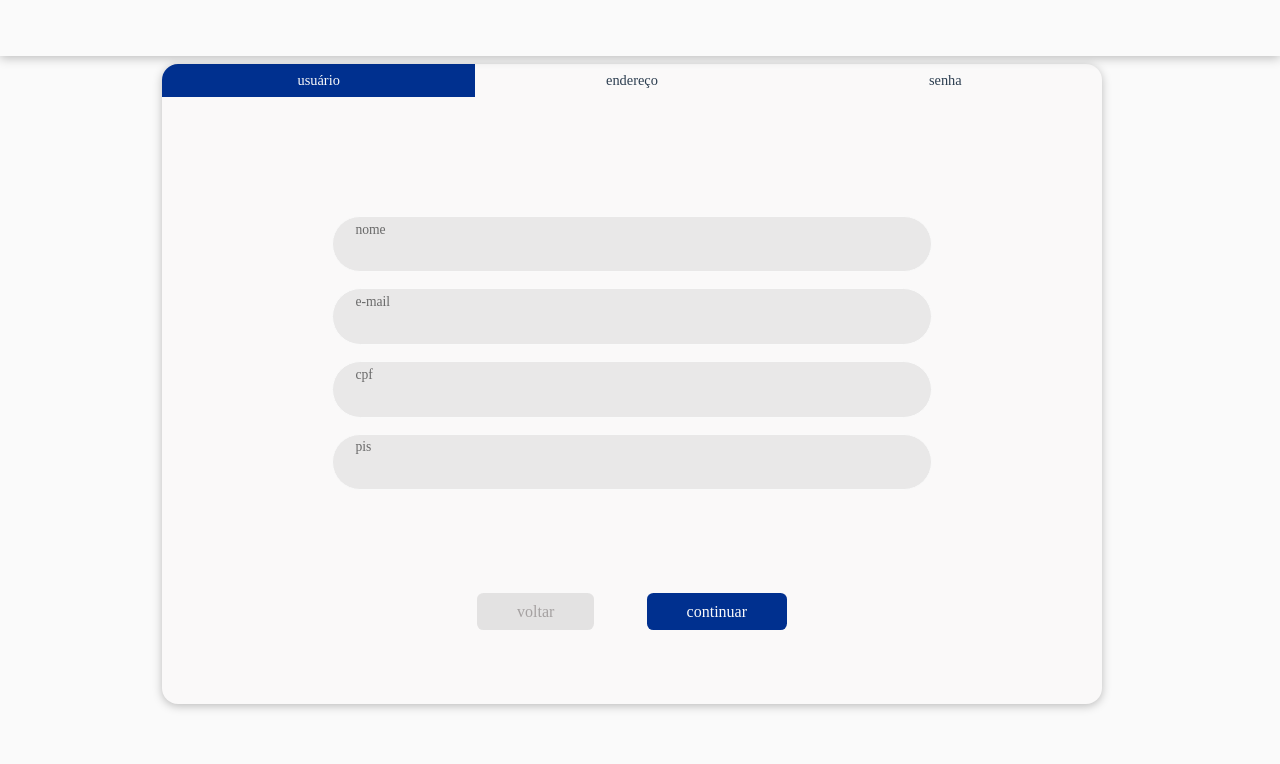
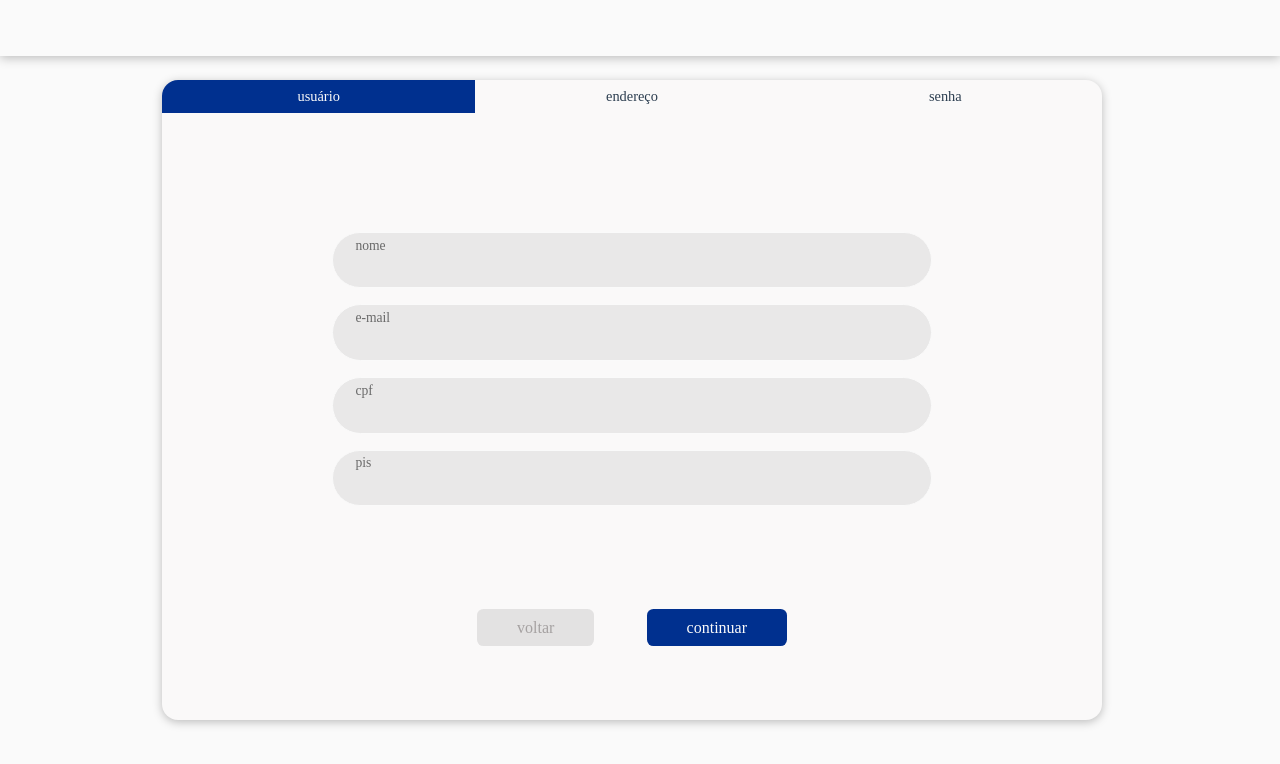
Before and after one commit to rodrigoRolim/challenge-front, a Vue app: page / in a window 1280 px wide. Shown: the top 764 px of the page. Built offline with nearby package versions, Linux system fonts and the light colour scheme.

Commit message:
Fix(component): adjust card on middle of the template

```diff
--- a/src/components/TSignup.vue
+++ b/src/components/TSignup.vue
@@ -17,5 +17,7 @@ export default {
 .TSignup {
   display: flex;
   justify-content: center;
+  align-items: center;
+  margin-top: 1rem;
 }
 </style>
```
